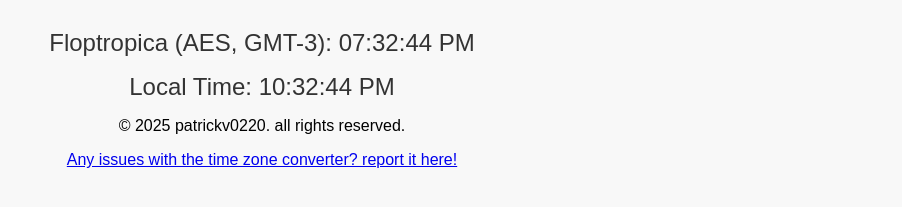
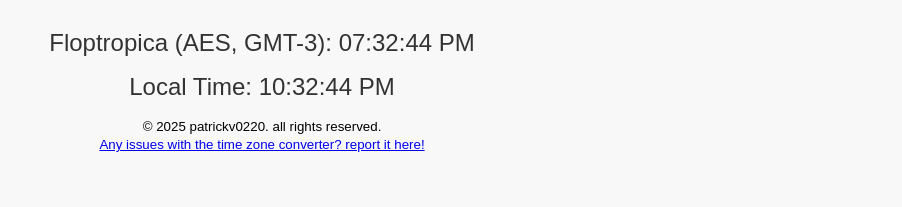
Before and after one commit to patrickv0220/floptropicatimezone, a plain HTML site: page index.html in a window 1280 px wide. Shown: the part 111-318 px from the top of the page, without its empty margins (378-1280 px from the left). Drawn offline with Linux system fonts and the light colour scheme.

Commit message:
Update index.html

```diff
--- a/index.html
+++ b/index.html
@@ -28,10 +28,10 @@
   </div>
 
 <footer>
-    <p>&copy; 2025 patrickv0220. all rights reserved.</p>
+    <small>&copy; 2025 patrickv0220. all rights reserved.</small>
     <div class="footer-links" role="contentinfo">
-      <a href="https://github.com/patrickv0220/floptropicatimezone/issues">Any issues with the time zone converter? report it here!</a>
-  </footer>
+      <small><a href="https://github.com/patrickv0220/floptropicatimezone/issues">Any issues with the time zone converter? report it here!</small>
+</footer>
 
   <script src="script.js"></script>
 </body>
```
